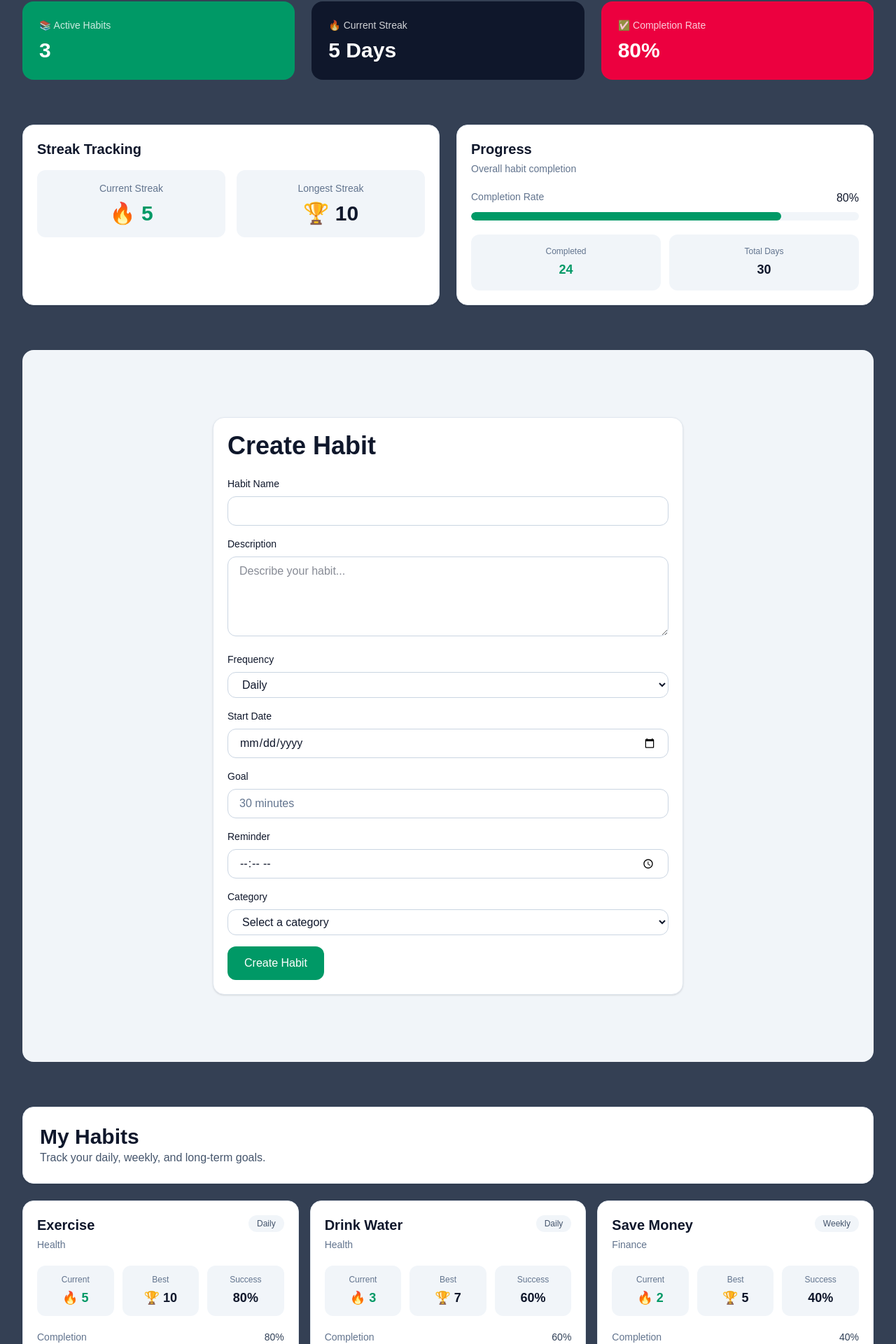
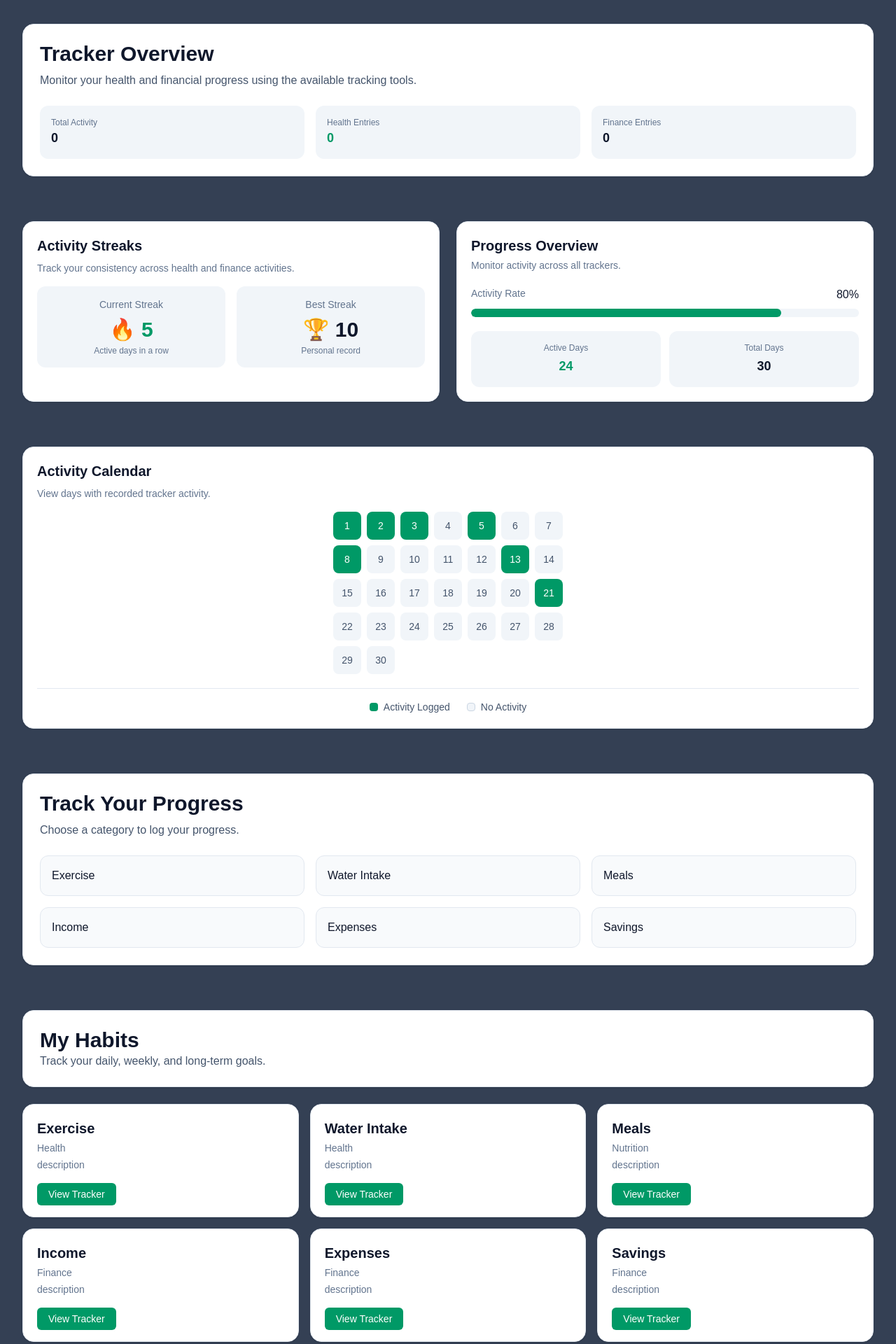
Before and after one commit to kminchakpu/wdd430_habit_tracker, a Next.js app: page /habits in a window 1280 px wide. Shown: the part 365-2285 px from the top of the page at 70% size. Built offline with nearby package versions, Linux system fonts and the light colour scheme; no server answers; the database is empty.

Commit message:
Refactor habits page to match tracker-based design

```diff
--- a/app/(dashboard)/habits/page.tsx
+++ b/app/(dashboard)/habits/page.tsx
@@ -2,13 +2,49 @@ import HabitForm from "@/components/habits/HabitForm";
 import HabitList from "@/components/habits/HabitList";
 import HabitStreak from "@/components/habits/HabitStreak";
 import HabitProgress from "@/components/habits/HabitProgress";
+import HabitDetails from "@/components/habits/HabitDetails";
+import HabitCalendar from "@/components/habits/HabitCalendar";
+import { prisma } from "@/lib/prisma";
 
 export const metadata = {
-  title: "Habits | Habit Tracker",
-  description: "Track habits, build streaks, and improve consistency.",
+  title: "Trackers | Habit Tracker",
+  description:
+    "Monitor health and financial activity, track progress, and build consistency.",
 };
 
-export default function HabitsPage() {
+export default async function HabitsPage() {
+  const exerciseCount =
+    await prisma.exerciseRecord.count();
+
+  const waterCount =
+    await prisma.waterIntakeRecord.count();
+
+  const mealCount =
+    await prisma.mealRecord.count();
+
+  const incomeCount =
+    await prisma.incomeRecord.count();
+
+  const expenseCount =
+    await prisma.expenseRecord.count();
+
+  const savingsCount =
+    await prisma.savingsRecord.count();
+
+  const healthRecords =
+    exerciseCount +
+    waterCount +
+    mealCount;
+
+  const financeRecords =
+    incomeCount +
+    expenseCount +
+    savingsCount;
+
+  const totalRecords =
+    healthRecords +
+    financeRecords;
+
   return (
     <div className="mx-auto max-w-7xl space-y-16 px-4 py-8 sm:px-6 lg:px-8">
       {/* Page Header */}
@@ -18,40 +54,17 @@ export default function HabitsPage() {
         </h1>
 
         <p className="mx-auto mt-4 max-w-2xl text-lg leading-8 text-cyan-100">
-          Build healthy routines, track streaks, and measure your
-          progress over time.
+          Monitor health and financial activities, build consistency,
+            and track your long-term progress.
         </p>
       </section>
 
-      <section className="grid gap-6 md:grid-cols-3">
-        <div className="rounded-2xl bg-emerald-600 p-6 text-white">
-        <p className="text-sm text-white/80">
-            📚 Active Habits
-          </p>
-
-          <h3 className="mt-2 text-3xl font-bold">
-            3
-          </h3>
-        </div>
-
-        <div className="rounded-2xl bg-slate-900 p-6 text-white">
-          <p className="text-sm text-white/80">
-            🔥 Current Streak
-          </p>
-
-          <h3 className="mt-2 text-3xl font-bold">
-            5 Days
-          </h3>
-        </div>
-
-        <div className="rounded-2xl bg-rose-600 p-6 text-white">
-          <p className="text-sm text-white/80">
-            ✅ Completion Rate
-          </p>
-          <h3 className="mt-2 text-3xl font-bold">
-            80%
-          </h3>
-        </div>
+      <section>
+        <HabitDetails
+          totalRecords={totalRecords}
+          healthRecords={healthRecords}
+          financeRecords={financeRecords}
+        />
       </section>
 
       <section className="grid gap-6 md:grid-cols-2">
@@ -67,9 +80,13 @@ export default function HabitsPage() {
             />
       </section>
 
+      <section>
+        <HabitCalendar completedDays={[1, 2, 3, 5, 8, 13, 21]} />
+      </section>
+
       {/* Add Habit */}
       <section>
-        <HabitForm mode="create" />
+        <HabitForm/>
       </section>
 
       {/* Habit List */}
--- a/components/habits/HabitCalendar.tsx
+++ b/components/habits/HabitCalendar.tsx
@@ -12,11 +12,15 @@ export default function HabitCalendar({
 
   return (
     <div className="rounded-2xl border border-slate-200 bg-white p-5 shadow-sm">
-    <h2 className="mb-4 text-xl font-semibold text-slate-900">
-      Habit Calendar
+      <h2 className="font-play mb-2 text-xl font-bold text-slate-900">
+        Activity Calendar
       </h2>
 
-    <div className="grid grid-cols-7 gap-2">
+      <p className="mb-4 text-sm text-slate-500">
+        View days with recorded tracker activity.
+      </p>
+
+      <div className="mx-auto grid w-fit grid-cols-7 gap-2">
         {days.map((day) => {
           const completed =
             completedDays.includes(day);
@@ -37,15 +41,15 @@ export default function HabitCalendar({
       </div>
 
       <div className="mt-5 border-t border-slate-200 pt-4">
-      <div className="flex gap-4 text-sm text-slate-600">
+        <div className="flex justify-center gap-6 text-sm text-slate-600">
           <div className="flex items-center gap-2">
             <div className="h-3 w-3 rounded bg-emerald-600" />
-          <span>Completed</span>
+            <span>Activity Logged</span>
           </div>
 
           <div className="flex items-center gap-2">
             <div className="h-3 w-3 rounded border border-slate-300 bg-slate-100" />
-          <span>Missed</span>
+            <span>No Activity</span>
           </div>
         </div>
       </div>
--- a/components/habits/HabitCard.tsx
+++ b/components/habits/HabitCard.tsx
@@ -1,103 +1,42 @@
+import Link from "next/link";
+
 interface HabitCardProps {
   name: string;
   category: string;
-  frequency: string;
-  currentStreak: number;
-  longestStreak: number;
-  completionRate: number;
+  href: string;
+  description: string;
 }
 
 export default function HabitCard({
   name,
   category,
-  frequency,
-  currentStreak,
-  longestStreak,
-  completionRate,
+  href,
+  description,
 }: HabitCardProps) {
   return (
-    <div className="rounded-2xl border border-slate-200 bg-white p-5 shadow-sm">
-      <div className="mb-5 flex items-start justify-between">
-        <div>
-          <h2 className="text-xl font-semibold text-slate-900">
-            {name}
-          </h2>
+    <div className="rounded-2xl border border-slate-200 bg-white p-5 shadow-sm transition hover:shadow-md">
+      <div>
+        <h2 className="font-play text-xl font-bold text-slate-900">
+          {name}
+        </h2>
 
+        <p className="mt-1 text-sm text-slate-500">
+          {category}
+        </p>
+        {description && (
           <p className="mt-1 text-sm text-slate-500">
-            {category}
+            {description}
           </p>
-        </div>
-
-        <span className="rounded-full bg-slate-100 px-3 py-1 text-xs font-medium text-slate-600">
-          {frequency}
-        </span>
-      </div>
-
-      <div className="grid grid-cols-3 gap-3 text-center">
-        <div className="rounded-xl bg-slate-100 p-3">
-          <p className="text-xs text-slate-500">
-            Current
-          </p>
-
-          <p className="mt-1 text-lg font-semibold text-emerald-600">
-            🔥 {currentStreak}
-          </p>
-        </div>
-
-        <div className="rounded-xl bg-slate-100 p-3">
-          <p className="text-xs text-slate-500">
-            Best
-          </p>
-
-          <p className="mt-1 text-lg font-semibold text-slate-900">
-            🏆 {longestStreak}
-          </p>
-        </div>
-
-        <div className="rounded-xl bg-slate-100 p-3">
-          <p className="text-xs text-slate-500">
-            Success
-          </p>
-
-          <p className="mt-1 text-lg font-semibold text-slate-900">
-            {completionRate}%
-          </p>
-        </div>
+        )}
       </div>
 
       <div className="mt-5">
-        <div className="mb-2 flex justify-between text-sm">
-          <span className="text-slate-500">
-            Completion
-          </span>
-
-          <span className="font-medium text-slate-700">
-            {completionRate}%
-          </span>
-        </div>
-
-        <div className="h-3 overflow-hidden rounded-full bg-slate-100">
-          <div
-            className="h-full rounded-full bg-emerald-600"
-            style={{
-              width: `${completionRate}%`,
-            }}
-          />
-        </div>
-      </div>
-
-      <div className="mt-5 flex flex-wrap gap-2">
-        <button className="rounded-md bg-emerald-600 px-4 py-2 text-sm font-medium text-white transition hover:bg-emerald-700">
-          Check In
-        </button>
-
-        <button className="rounded-md border border-slate-300 px-4 py-2 text-sm font-medium text-slate-700 transition hover:bg-slate-100">
-          Edit
-        </button>
-
-        <button className="rounded-md bg-rose-600 px-4 py-2 text-sm font-medium text-white transition hover:bg-rose-700">
-          Delete
-        </button>
+        <Link
+          href={href}
+          className="rounded-md bg-emerald-600 px-4 py-2 text-sm font-medium text-white transition hover:bg-emerald-700"
+        >
+          View Tracker
+        </Link>
       </div>
     </div>
   );
--- a/components/habits/HabitDetails.tsx
+++ b/components/habits/HabitDetails.tsx
@@ -1,58 +1,55 @@
 interface HabitDetailsProps {
-  name: string;
-  description: string;
-  category: string;
-  frequency: string;
-  goal: string;
+  totalRecords: number;
+  healthRecords: number;
+  financeRecords: number;
 }
 
 export default function HabitDetails({
-  name,
-  description,
-  category,
-  frequency,
-  goal,
+  totalRecords,
+  healthRecords,
+  financeRecords,
 }: HabitDetailsProps) {
   return (
     <div className="rounded-2xl border border-slate-200 bg-white p-6 shadow-sm">
-        <div className="mb-6">
-            <h1 className="text-3xl font-bold text-slate-900">
-                {name}
-            </h1>
+      <div className="mb-6">
+        <h1 className="font-play text-3xl font-bold text-slate-900">
+          Tracker Overview
+        </h1>
 
-            <p className="mt-2 text-slate-600">
-                {description}
-            </p>
-        </div>
+        <p className="mt-2 text-slate-600">
+          Monitor your health and financial progress using the available
+          tracking tools.
+        </p>
+      </div>
 
-      <div className="mt-6 grid gap-4 md:grid-cols-3">
+      <div className="grid gap-4 md:grid-cols-3">
         <div className="rounded-xl bg-slate-100 p-4">
           <p className="text-xs text-slate-500">
-            Category
+            Total Activity
           </p>
 
-          <p className="font-medium">
-            {category}
+          <p className="text-lg font-semibold text-slate-900">
+            {totalRecords}
           </p>
         </div>
 
         <div className="rounded-xl bg-slate-100 p-4">
           <p className="text-xs text-slate-500">
-            Frequency
+            Health Entries
           </p>
 
-          <p className="font-medium">
-            {frequency}
+          <p className="text-lg font-semibold text-emerald-600">
+            {healthRecords}
           </p>
         </div>
 
         <div className="rounded-xl bg-slate-100 p-4">
           <p className="text-xs text-slate-500">
-            Goal
+            Finance Entries
           </p>
 
-          <p className="font-medium">
-            {goal}
+          <p className="text-lg font-semibold text-slate-900">
+            {financeRecords}
           </p>
         </div>
       </div>
--- a/components/habits/HabitForm.tsx
+++ b/components/habits/HabitForm.tsx
@@ -1,157 +1,56 @@
-import React from "react";
+import Link from "next/link";
 
-interface HabitFormProps {
-  mode: "create" | "edit";
-}
+export default function HabitForm() {
+  return (
+    <div className="rounded-2xl border border-slate-200 bg-white p-6 shadow-sm">
+      <h2 className="font-play mb-2 text-3xl font-bold text-slate-900">
+        Track Your Progress
+      </h2>
 
-const HabitForm = ({ mode }: HabitFormProps) => {
-  return (
-    <div className="overflow-hidden rounded-2xl bg-slate-100 py-16 md:py-20 lg:py-24">
-      <div className="mx-auto max-w-7xl px-4 sm:px-6 lg:px-8">
-        <div className="mx-auto max-w-2xl rounded-2xl border border-slate-200 bg-white p-5 shadow-sm">
-          <h1 className="mb-6 font-play text-3xl font-bold text-slate-900 sm:text-4xl">
-            {mode === "create" ? "Create Habit" : "Edit Habit"}
-          </h1>
+      <p className="mb-6 text-slate-600">
+        Choose a category to log your progress.
+      </p>
 
-          <form className="space-y-4">
-            <div>
-              <label
-                htmlFor="name"
-                className="mb-2 block text-sm font-medium text-slate-900"
-              >
-                Habit Name
-              </label>
+      <div className="grid gap-4 md:grid-cols-2 lg:grid-cols-3">
+        <Link
+          href="/exercise"
+          className="rounded-xl border border-slate-200 bg-slate-50 p-4 text-slate-900 transition hover:border-emerald-600 hover:bg-emerald-50"
+        >
+          Exercise
+        </Link>
 
-              <input
-                id="name"
-                name="name"
-                required
-                className="w-full rounded-xl border border-slate-300 px-4 py-2 text-slate-900 focus:border-emerald-600 focus:outline-none focus:ring-2 focus:ring-emerald-600"
-              />
-            </div>
+        <Link
+          href="/water"
+          className="rounded-xl border border-slate-200 bg-slate-50 p-4 text-slate-900 transition hover:border-emerald-600 hover:bg-emerald-50"
+        >
+          Water Intake
+        </Link>
 
-            <div>
-              <label
-                htmlFor="description"
-                className="mb-2 block text-sm font-medium text-slate-900"
-              >
-                Description
-              </label>
-
-              <textarea
-                id="description"
-                name="description"
-                placeholder="Describe your habit..."
-                rows={4}
-                className="w-full rounded-xl border border-slate-300 px-4 py-2 text-slate-900 focus:border-emerald-600 focus:outline-none focus:ring-2 focus:ring-emerald-600"
-              />
-            </div>
-
-            <div>
-              <label
-                htmlFor="frequency"
-                className="mb-2 block text-sm font-medium text-slate-900"
-              >
-                Frequency
-              </label>
-
-              <select
-                id="frequency"
-                name="frequency"
-                required
-                className="w-full rounded-xl border border-slate-300 px-4 py-2 text-slate-900 focus:border-emerald-600 focus:outline-none focus:ring-2 focus:ring-emerald-600"
-              >
-                <option value="" disabled>
-                  Select frequency
-                </option>
-                <option value="daily">Daily</option>
-                <option value="weekly">Weekly</option>
-                <option value="monthly">Monthly</option>
-              </select>
-            </div>
-
-            <div>
-              <label
-                htmlFor="startDate"
-                className="mb-2 block text-sm font-medium text-slate-900"
-              >
-                Start Date
-              </label>
-
-              <input
-                type="date"
-                id="startDate"
-                name="startDate"
-                required
-                className="w-full rounded-xl border border-slate-300 px-4 py-2 text-slate-900 focus:border-emerald-600 focus:outline-none focus:ring-2 focus:ring-emerald-600"
-              />
-            </div>
-
-            <div>
-              <label
-                htmlFor="goal"
-                className="mb-2 block text-sm font-medium text-slate-900"
-              >
-                Goal
-              </label>
-
-              <input
-                type="text"
-                id="goal"
-                name="goal"
-                placeholder="30 minutes"
-                required
-                className="w-full rounded-xl border border-slate-300 px-4 py-2 text-slate-900 placeholder:text-slate-500 focus:border-emerald-600 focus:outline-none focus:ring-2 focus:ring-emerald-600"
-              />
-            </div>
-
-            <div>
-              <label
-                htmlFor="reminder"
-                className="mb-2 block text-sm font-medium text-slate-900"
-              >
-                Reminder
-              </label>
-
-              <input
-                type="time"
-                id="reminder"
-                name="reminder"
-                className="w-full rounded-xl border border-slate-300 px-4 py-2 text-slate-900 focus:border-emerald-600 focus:outline-none focus:ring-2 focus:ring-emerald-600"
-              />
-            </div>
-
-            <div>
-              <label
-                htmlFor="category"
-                className="mb-2 block text-sm font-medium text-slate-900"
-              >
-                Category
-              </label>
-
-              <select
-                id="category"
-                name="category"
-                required
-                className="w-full rounded-xl border border-slate-300 px-4 py-2 text-slate-900 focus:border-emerald-600 focus:outline-none focus:ring-2 focus:ring-emerald-600"
-              >
-                <option value="">Select a category</option>
-                <option value="health">Health</option>
-                <option value="finance">Finance</option>
-              </select>
-            </div>
-
-            <button
-              type="submit"
-              className="rounded-xl bg-emerald-600 px-6 py-3 font-medium text-white transition-colors hover:bg-emerald-700"
-            >
-              {mode === "create" ? "Create Habit" : "Save Changes"}
-            </button>
-          </form>
-        </div>
+        <Link
+          href="/meals"
+          className="rounded-xl border border-slate-200 bg-slate-50 p-4 text-slate-900 transition hover:border-emerald-600 hover:bg-emerald-50"
+        >
+          Meals
+        </Link>
+        <Link
+          href="/income"
+          className="rounded-xl border border-slate-200 bg-slate-50 p-4 text-slate-900 transition hover:border-emerald-600 hover:bg-emerald-50"
+        >
+          Income
+        </Link>
+        <Link
+          href="/expenses"
+          className="rounded-xl border border-slate-200 bg-slate-50 p-4 text-slate-900 transition hover:border-emerald-600 hover:bg-emerald-50"
+        >
+          Expenses
+        </Link>
+        <Link
+          href="/savings"
+          className="rounded-xl border border-slate-200 bg-slate-50 p-4 text-slate-900 transition hover:border-emerald-600 hover:bg-emerald-50"
+        >
+          Savings
+        </Link>
       </div>
     </div>
   );
-};
-
-export default HabitForm;
+}
--- a/components/habits/HabitList.tsx
+++ b/components/habits/HabitList.tsx
@@ -1,47 +1,60 @@
 import HabitCard from "./HabitCard";
 
-const habits = [
+const trackers = [
   {
-    id: 1,
+    id: "exercise",
     name: "Exercise",
     category: "Health",
-    frequency: "Daily",
-    currentStreak: 5,
-    longestStreak: 10,
-    completionRate: 80,
+    href: "/exercise",
+    description: "description"
   },
   {
-    id: 2,
-    name: "Drink Water",
+    id: "water",
+    name: "Water Intake",
     category: "Health",
-    frequency: "Daily",
-    currentStreak: 3,
-    longestStreak: 7,
-    completionRate: 60,
+    href: "/water",
+    description: "description"
   },
   {
-    id: 3,
-    name: "Save Money",
+    id: "meals",
+    name: "Meals",
+    category: "Nutrition",
+    href: "/meals",
+    description: "description"
+  },
+  {
+    id: "income",
+    name: "Income",
     category: "Finance",
-    frequency: "Weekly",
-    currentStreak: 2,
-    longestStreak: 5,
-    completionRate: 40,
+    href: "/income",
+    description: "description"
+  },
+  {
+    id: "expenses",
+    name: "Expenses",
+    category: "Finance",
+    href: "/expenses",
+    description: "description"
+  },
+  {
+    id: "savings",
+    name: "Savings",
+    category: "Finance",
+    href: "/savings",
+    description: "description"
   },
 ];
 
 export default function HabitList() {
   return (
     <div className="grid gap-4 md:grid-cols-2 xl:grid-cols-3">
-      {habits.map((habit) => (
+      {trackers.map((tracker) => (
         <HabitCard
-          key={habit.id}
-          name={habit.name}
-          category={habit.category}
-          frequency={habit.frequency}
-          currentStreak={habit.currentStreak}
-          longestStreak={habit.longestStreak}
-          completionRate={habit.completionRate}
+          key={tracker.id}
+          name={tracker.name}
+          category={tracker.category}
+          href={tracker.href}
+          description={tracker.description}
         />
       ))}
     </div>
--- a/components/habits/HabitProgress.tsx
+++ b/components/habits/HabitProgress.tsx
@@ -11,18 +11,18 @@ export default function HabitProgress({
 }: HabitProgressProps) {
   return (
     <div className="rounded-2xl border border-slate-200 bg-white p-5 shadow-sm">
-      <h2 className="text-xl font-semibold text-slate-900">
-        Progress
+      <h2 className="font-play text-xl font-bold text-slate-900">
+        Progress Overview
       </h2>
 
       <p className="mt-1 text-sm text-slate-500">
-        Overall habit completion
+        Monitor activity across all trackers.
       </p>
 
       <div className="mt-5">
         <div className="mb-2 flex justify-between">
           <span className="text-sm text-slate-500">
-            Completion Rate
+            Activity Rate
           </span>
 
           <span className="font-medium text-slate-900">
@@ -43,7 +43,7 @@ export default function HabitProgress({
       <div className="mt-5 grid grid-cols-2 gap-3">
         <div className="rounded-xl bg-slate-100 p-4 text-center">
           <p className="text-xs text-slate-500">
-            Completed
+            Active Days
           </p>
 
           <p className="mt-1 text-lg font-semibold text-emerald-600">
--- a/components/habits/HabitStreak.tsx
+++ b/components/habits/HabitStreak.tsx
@@ -9,9 +9,13 @@ export default function HabitStreak({
 }: HabitStreakProps) {
   return (
     <div className="rounded-2xl border border-slate-200 bg-white p-5 shadow-sm">
-      <h2 className="mb-4 text-xl font-semibold text-slate-900">
-        Streak Tracking
+      <h2 className="font-play mb-2 text-xl font-bold text-slate-900">
+        Activity Streaks
       </h2>
+
+      <p className="mb-4 text-sm text-slate-500">
+        Track your consistency across health and finance activities.
+      </p>
 
       <div className="grid grid-cols-2 gap-4">
         <div className="rounded-xl bg-slate-100 p-4 text-center">
@@ -22,18 +26,27 @@ export default function HabitStreak({
           <p className="mt-2 text-3xl font-bold text-emerald-600">
             🔥 {currentStreak}
           </p>
+
+          <p className="mt-1 text-xs text-slate-500">
+            Active days in a row
+          </p>
         </div>
 
         <div className="rounded-xl bg-slate-100 p-4 text-center">
           <p className="text-sm text-slate-500">
-            Longest Streak
+            Best Streak
           </p>
 
           <p className="mt-2 text-3xl font-bold text-slate-900">
             🏆 {longestStreak}
+          </p>
+
+          <p className="mt-1 text-xs text-slate-500">
+            Personal record
           </p>
         </div>
       </div>
     </div>
   );
 }
+``
```
Lines whose indentation alone changed are shown as unchanged.
